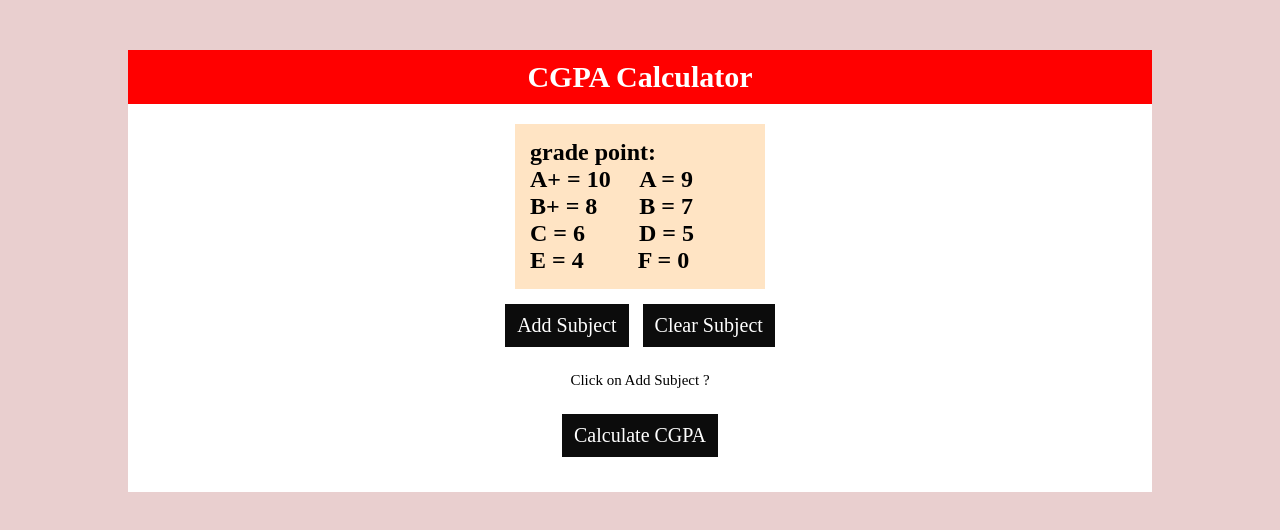
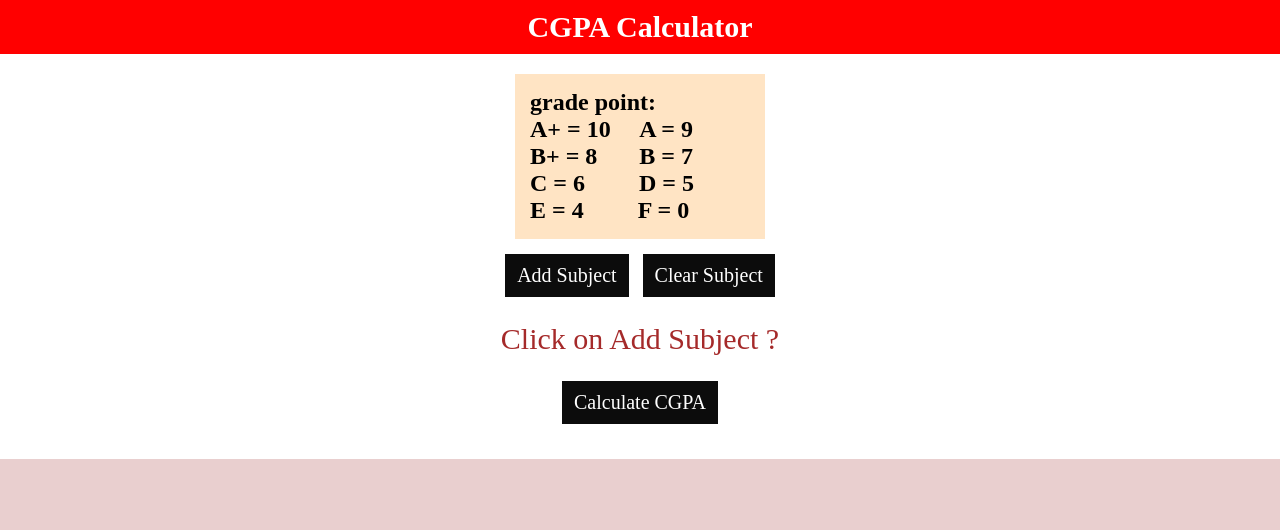
Before and after one commit to Aditya5548/GPA-Calculator, a plain HTML site: page index.html in a window 1280 px wide. Drawn offline with Linux system fonts and the light colour scheme.

Commit message:
Update index.css

```diff
--- a/index.css
+++ b/index.css
@@ -8,11 +8,10 @@ body {
   background: rgb(233, 207, 207);
 }
 .container{
-  justify-items: center;
-  margin-top: 50px;
+
+  background-color: aquamarine
 }
 .calculator{
-  width: 80%;
   padding: 0px 0px 30px 0px;
   background-color: white;
   justify-items: center;
@@ -39,6 +38,10 @@ body {
   padding: 20px;
   font-size: 15px;
 }
+#description{
+  font-size: 30px;
+  color: brown;
+}
 #result{
   font-size: 30px;
   color: red;
```
